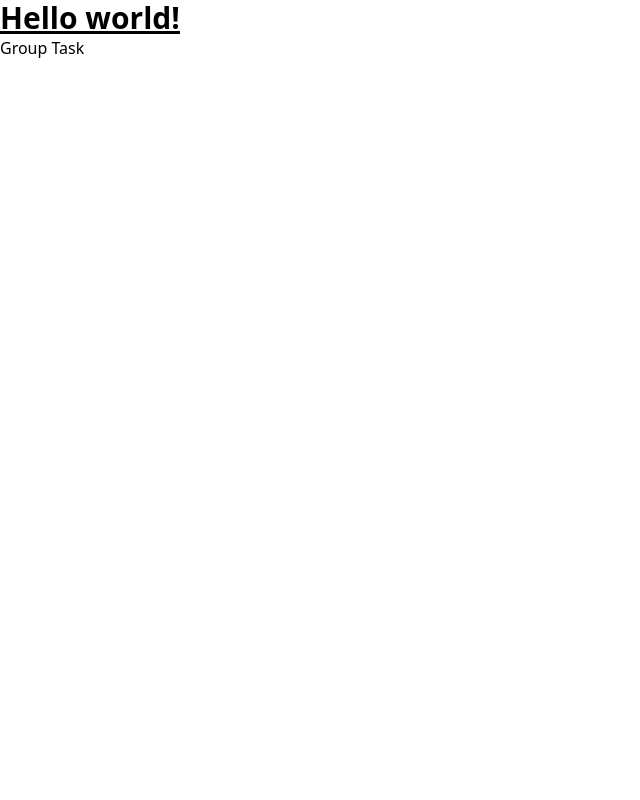
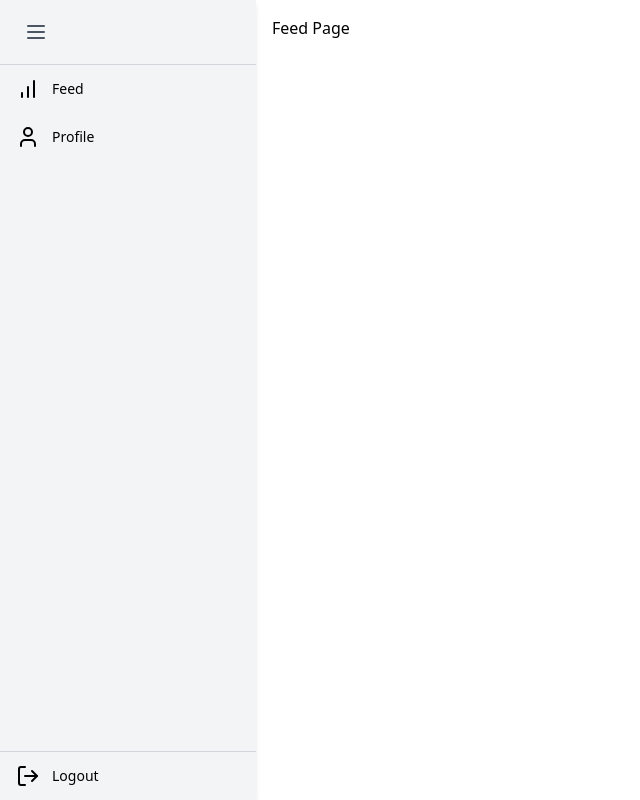
Before and after one commit to saradbabushrestha/GIT-Bootcamp, a React (Vite) app in the folder group-task/: page / in a window 1280 px wide. Shown: the whole page, without its empty margins (0-640 px from the left). Built offline with nearby package versions, Linux system fonts and the light colour scheme.

Commit message:
responsive sidebar plus routing

```diff
--- a/group-task/package.json
+++ b/group-task/package.json
@@ -10,8 +10,11 @@
     "preview": "vite preview"
   },
   "dependencies": {
+    "@fortawesome/fontawesome-free": "^6.7.2",
+    "lucide-react": "^0.469.0",
     "react": "^18.3.1",
-    "react-dom": "^18.3.1"
+    "react-dom": "^18.3.1",
+    "react-router-dom": "^7.1.1"
   },
   "devDependencies": {
     "@eslint/js": "^9.17.0",
--- a/group-task/src/App.tsx
+++ b/group-task/src/App.tsx
@@ -1,11 +1,25 @@
-import { Sidebar } from "./Layouts/Sidebar";
+import React from "react";
+import { BrowserRouter as Router, Route, Routes } from "react-router-dom"; // Import Router and Routes
+import Sidebar from "./Layouts/Sidebar"; // Import Sidebar
+import Feed from "./Pages/Feed"; // Example Feed page
+import Profile from "./Pages/Profile"; // Example Profile page
+import Logout from "./Pages/Logout"; // Example Logout page
 
 function App() {
   return (
-    <>
-      <Sidebar />
-      <p>Group Task</p>
-    </>
+    <Router>
+      <div className="flex">
+        <Sidebar />
+        <div className="flex-grow p-4">
+          <Routes>
+            <Route path="/feed" element={<Feed />} />
+            <Route path="/profile" element={<Profile />} />
+            <Route path="/logout" element={<Logout />} />
+            <Route path="/" element={<Feed />} />
+          </Routes>
+        </div>
+      </div>
+    </Router>
   );
 }
 
--- a/group-task/src/Layouts/Sidebar.tsx
+++ b/group-task/src/Layouts/Sidebar.tsx
@@ -1,3 +1,90 @@
-export function Sidebar() {
-  return <h1 className="text-3xl font-bold underline">Hello world!</h1>;
+import React, { useState, useEffect } from "react";
+import { BarChart, User, LogOut, Menu } from "lucide-react";
+import { Link } from "react-router-dom";
+
+interface IMenuItem {
+  title: string;
+  icon: JSX.Element;
+  path: string;
 }
+
+const Sidebar = () => {
+  const [isExpanded, setIsExpanded] = useState(true);
+  const [isMobile, setIsMobile] = useState(false);
+
+  const menuItems: IMenuItem[] = [
+    { title: "Feed", icon: <BarChart className="w-6 h-6" />, path: "/feed" },
+    { title: "Profile", icon: <User className="w-6 h-6" />, path: "/profile" },
+  ];
+
+  useEffect(() => {
+    const handleResize = () => {
+      if (window.innerWidth < 768) {
+        setIsExpanded(false);
+        setIsMobile(true);
+      } else {
+        setIsMobile(false);
+        setIsExpanded(true);
+      }
+    };
+
+    handleResize();
+    window.addEventListener("resize", handleResize);
+    return () => window.removeEventListener("resize", handleResize);
+  }, []);
+
+  return (
+    <div
+      className={`${
+        isExpanded ? "w-64" : "w-16"
+      } h-screen bg-gray-100 shadow-md flex flex-col transition-all duration-300`}
+    >
+      <div
+        className={`flex items-center ${
+          isExpanded ? "justify-between px-4" : "justify-center"
+        } py-3 border-b border-gray-300`}
+      >
+        <button
+          onClick={() => setIsExpanded(!isExpanded)}
+          className="p-2 text-gray-600 hover:bg-gray-200 rounded-lg focus:outline-none"
+        >
+          <Menu className="w-6 h-6" />
+        </button>
+      </div>
+
+      <div className="flex-grow">
+        {menuItems.map((item, index) => (
+          <Link key={index} to={item.path}>
+            <div
+              className={`flex items-center ${
+                isExpanded ? "px-4 py-3" : "px-2 py-3 justify-center"
+              } cursor-pointer hover:bg-blue-100`}
+            >
+              {item.icon}
+              {isExpanded && (
+                <span className="ml-3 text-sm font-medium">{item.title}</span>
+              )}
+            </div>
+          </Link>
+        ))}
+      </div>
+
+      <div className="border-t border-gray-300">
+        <Link to="/logout">
+          <div
+            className={`flex items-center ${
+              isExpanded ? "px-4 py-3" : "px-2 py-3 justify-center"
+            } cursor-pointer hover:bg-blue-100`}
+          >
+            <LogOut className="w-6 h-6" />
+            {isExpanded && (
+              <span className="ml-3 text-sm font-medium">Logout</span>
+            )}
+          </div>
+        </Link>
+      </div>
+    </div>
+  );
+};
+
+export default Sidebar;
--- /dev/null
+++ b/group-task/src/Pages/Feed.tsx
@@ -0,0 +1,9 @@
+const Feed = () => {
+  return (
+    <div>
+      <h1>Feed Page</h1>
+    </div>
+  );
+};
+
+export default Feed;
--- /dev/null
+++ b/group-task/src/Pages/Logout.tsx
@@ -0,0 +1,9 @@
+const Logout = () => {
+  return (
+    <div>
+      <h1>Logout Page</h1>
+    </div>
+  );
+};
+
+export default Logout;
--- /dev/null
+++ b/group-task/src/Pages/Profile.tsx
@@ -0,0 +1,9 @@
+const Profile = () => {
+  return (
+    <div>
+      <h1>Profile Page</h1>
+    </div>
+  );
+};
+
+export default Profile;
```
Also changed, not shown: 1 other file (tests, documents, lock files or other folders).
